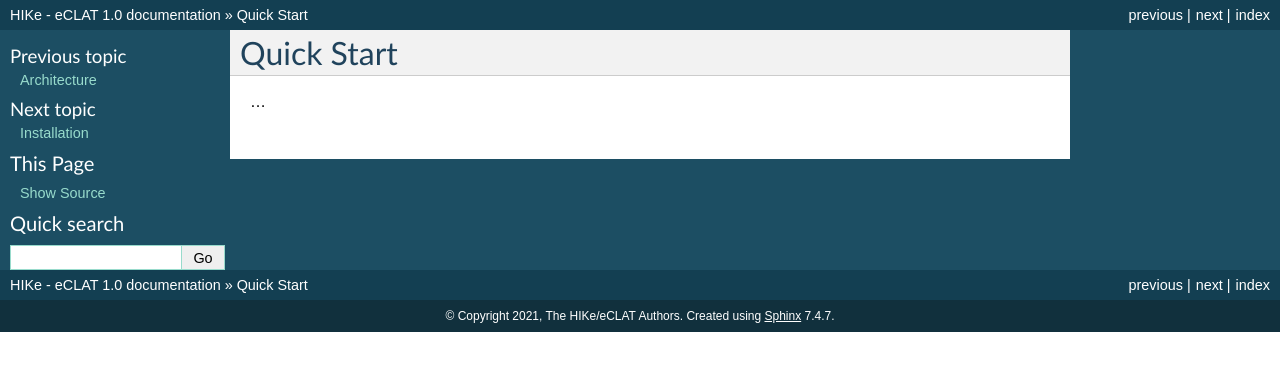
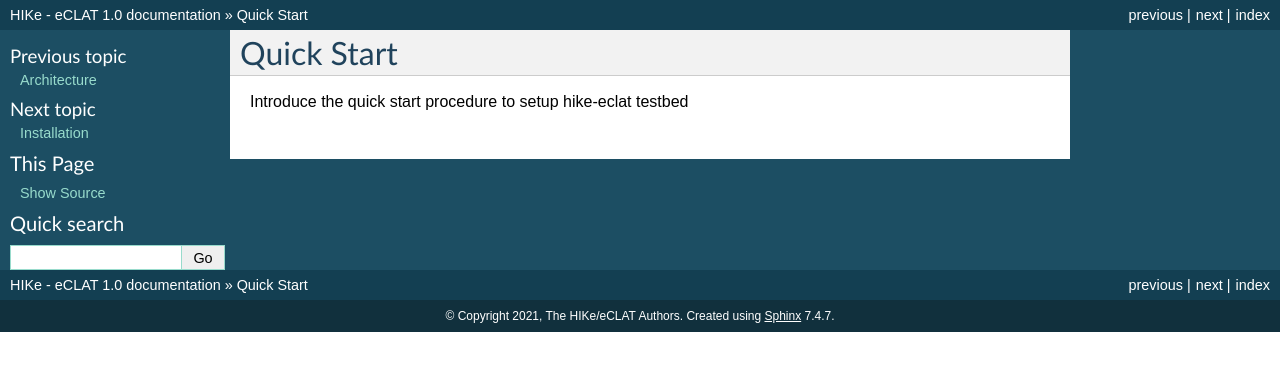
Before and after one commit to hike-eclat/docs, a Sphinx documentation site: the page built from docs/quickstart.rst, in a window 1280 px wide. Shown: the top 371 px of the page. Built offline with Sphinx 7.4.7, drawn with Linux system fonts in a browser that asks for light colours; pages that are not in the unit, such as notebooks, are missing from menus.

Commit message:
Update quickstart.rst

```diff
--- a/docs/quickstart.rst
+++ b/docs/quickstart.rst
@@ -1,4 +1,4 @@
 Quick Start
 ===========
 
-...
+Introduce the quick start procedure to setup hike-eclat testbed
```
